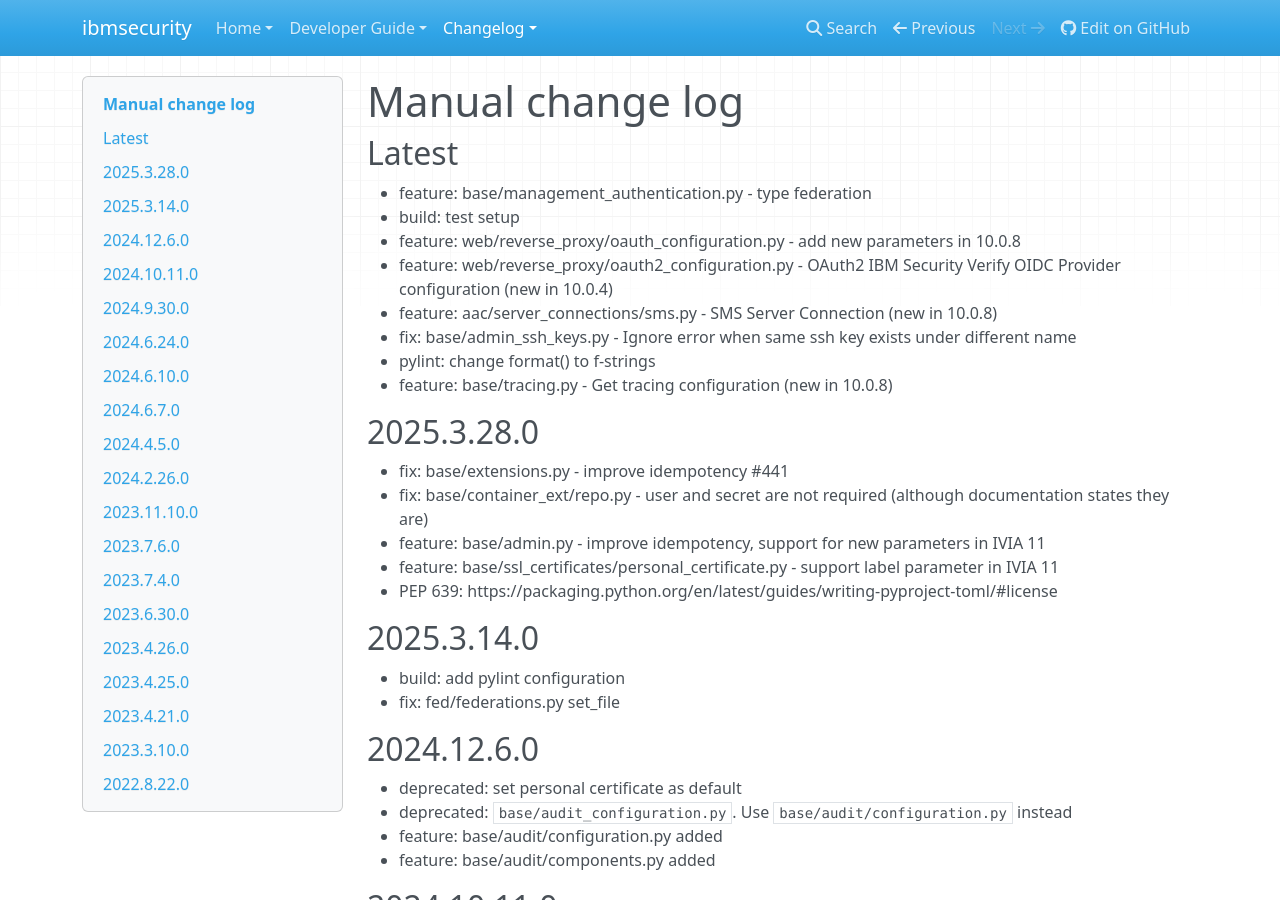
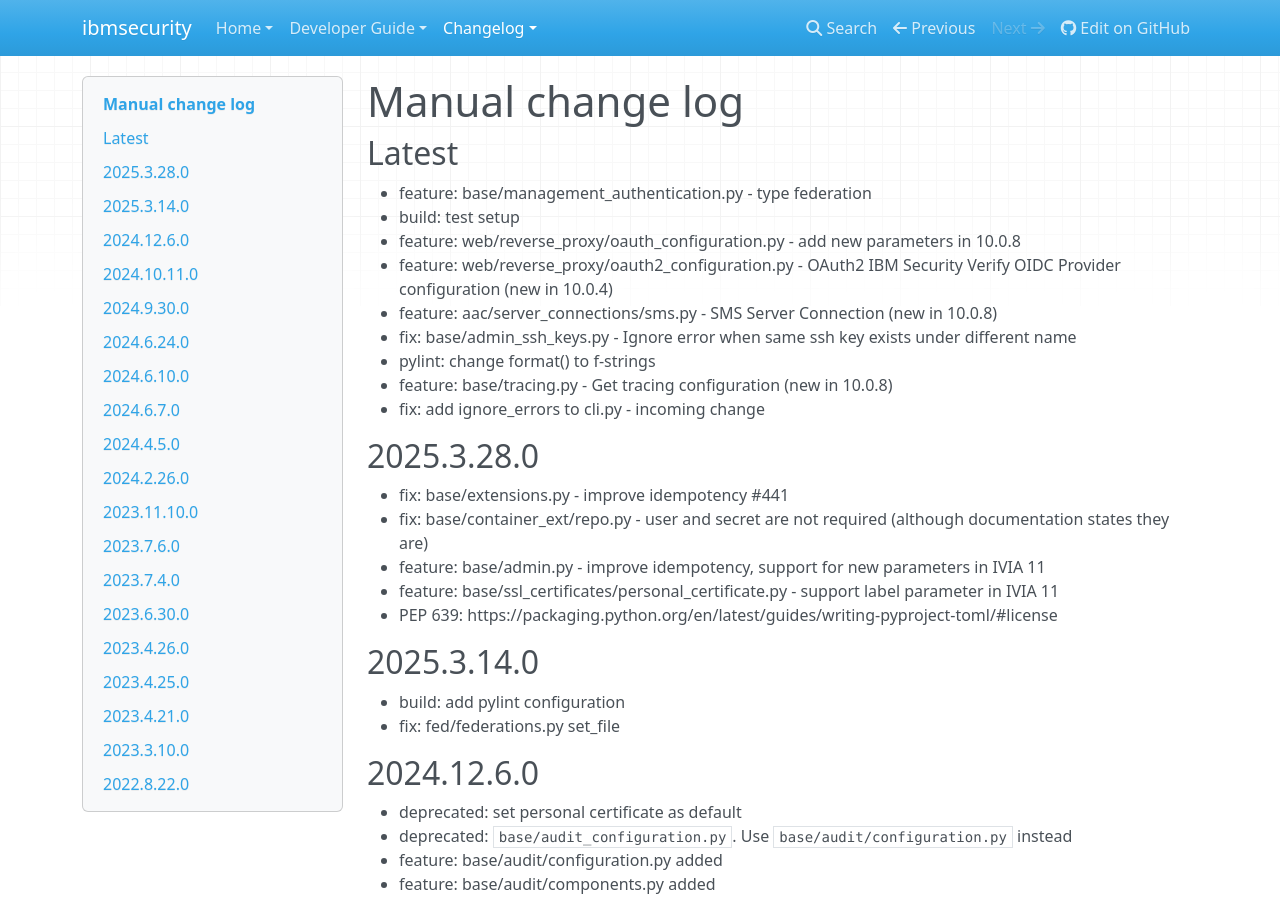
Before and after one commit to IBM-Security/ibmsecurity, an MkDocs documentation site: the page built from docs/changelog.md, in a window 1280 px wide and 900 px high. Built offline with MkDocs 1.6.1, drawn with Linux system fonts in a browser that asks for light colours; nearby versions of some CDN libraries.

Commit message:
documentation: update chnagelog

```diff
--- a/docs/changelog.md
+++ b/docs/changelog.md
@@ -10,6 +10,7 @@
 - fix: base/admin_ssh_keys.py - Ignore error when same ssh key exists under different name
 - pylint: change format() to f-strings
 - feature: base/tracing.py - Get tracing configuration (new in 10.0.8)
+- fix: add ignore_errors to cli.py - incoming change
 
 ## 2025.3.28.0
 
```
